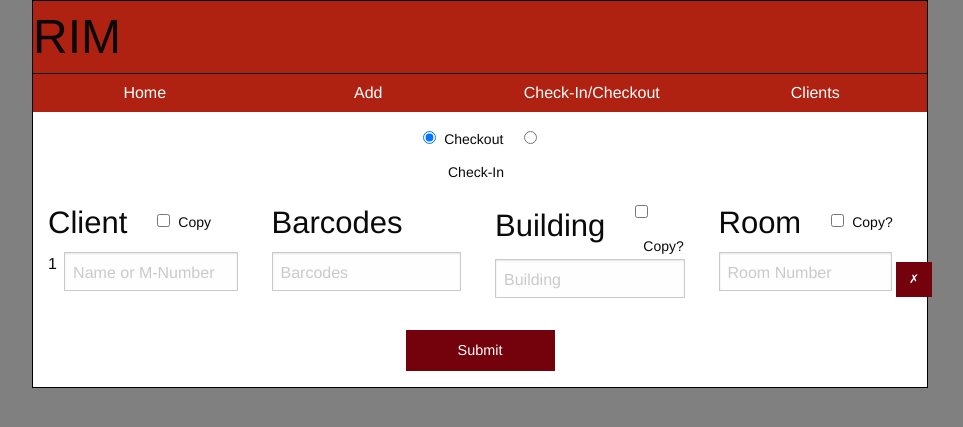
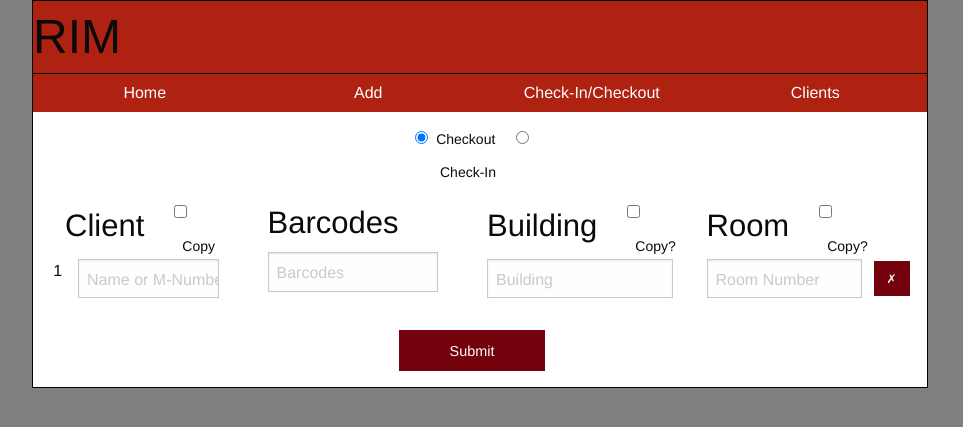
Before and after one commit to mostateresnet/rimproject, a Django app: page /checkout/ in a window 1280 px wide. Shown: the top 427 px of the page, without its empty margins (160-1123 px from the left). Run offline with Django 3.2, Linux system fonts and the light colour scheme.

Commit message:
Minor css change - removed greying out on active row.

```diff
--- a/rim/static/rim/css/checkout.css
+++ b/rim/static/rim/css/checkout.css
@@ -1,9 +1,9 @@
-.focused {
-    background-color: #e6e6e6;
-}
+/*.focused {
+    background-color: #BFCED6;
+}*/
 
 [type='text']:focus {
-    border: 1px solid #9CEB31;
+    border: 2px solid #A4D65E;
 }
 
 .client {
@@ -16,22 +16,24 @@
 
 .client .counter:before {
     content: counter(row_num);
+    padding-right: 1rem;
+    float: right;
 }
 
 .copyable input[type=text], .copyable .delete {
-    margin: 0;
+    margin-left: 0.5rem;
+    margin-right: 0.5rem;
 }
 
 .textarea {
     resize: none;
     width: 98%;
     overflow: hidden;
-<<<<<<< HEAD
+
     height: 2.475rem;
     min-height: 0px;
-=======
     white-space: nowrap;
->>>>>>> Added enter function to go to row below
+
 }
 
 button[type=submit] {
@@ -39,5 +41,15 @@ button[type=submit] {
 }
 
 .duplicate, .duplicate:focus {
-    background-color: #E7684D;
+    background-color: #EB002B;
 }
+.grid-x, .grid-padding-x {
+    padding-right: 1rem;
+}
+
+.large-3.cell.copyable.client{
+    padding-left: 2rem;
+}
+#client_col{
+    padding-left: 1rem;
+}
```
